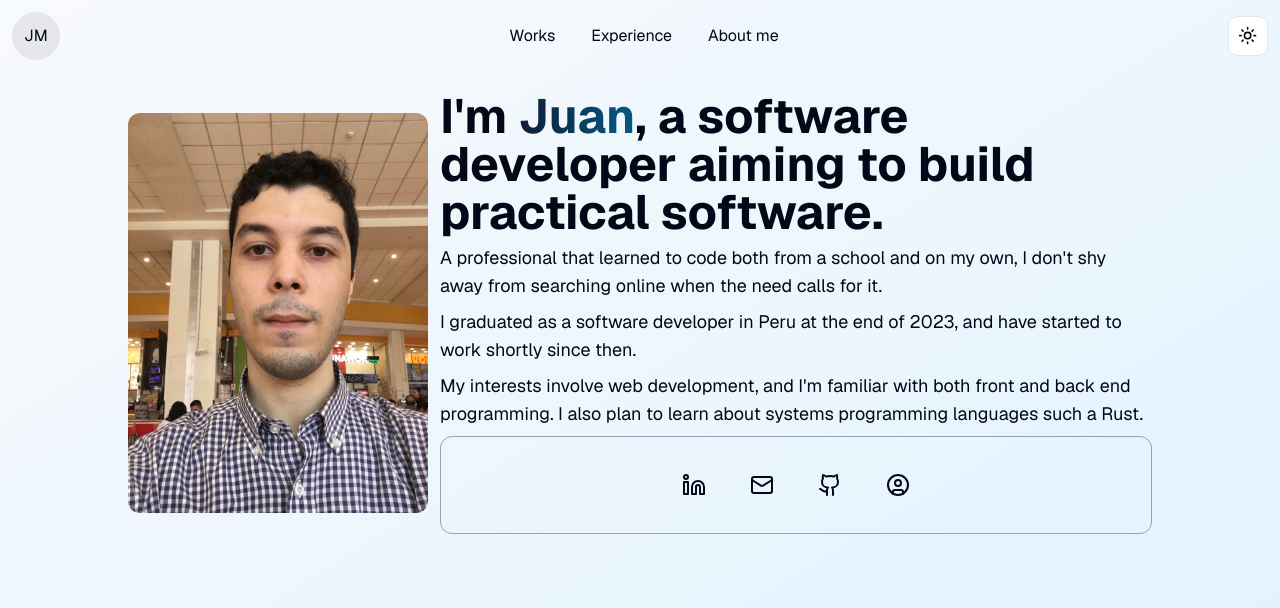
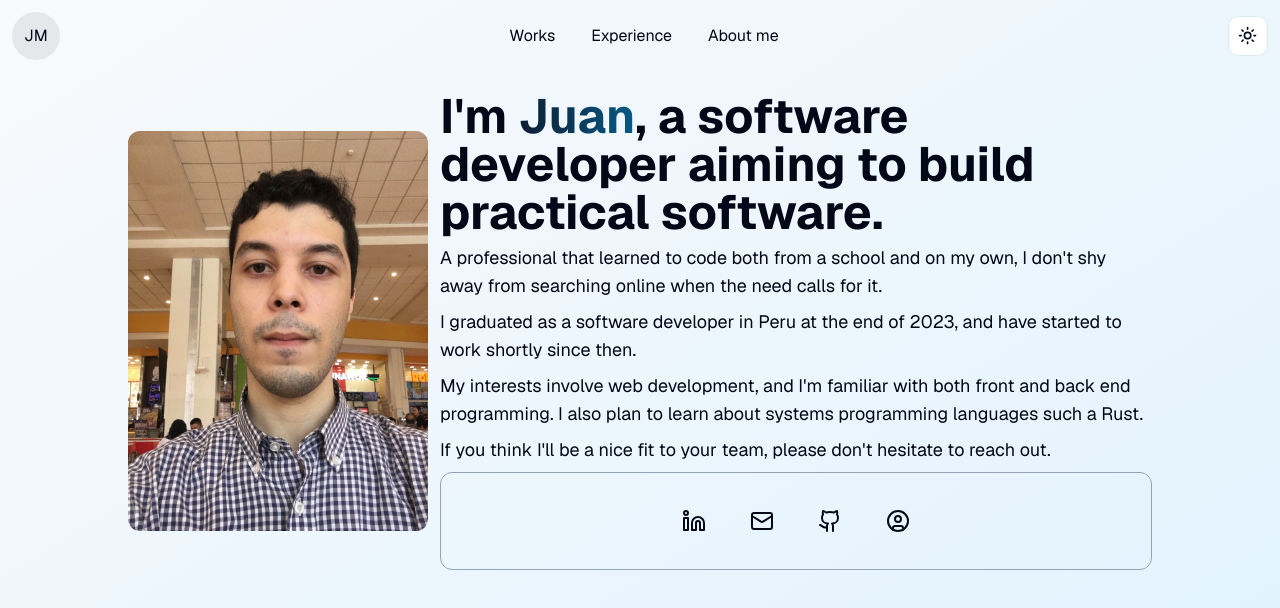
Before and after one commit to marc115/portfolio, a Next.js app: page /me in a window 1280 px wide. Shown: the top 608 px of the page. Built offline with nearby package versions, Linux system fonts and the light colour scheme.

Commit message:
adding conclusion to about me

```diff
--- a/app/me/page.tsx
+++ b/app/me/page.tsx
@@ -17,6 +17,7 @@ export default function Me() {
                     <p>A professional that learned to code both from a school and on my own, I don&apos;t shy away from searching online when the need calls for it.</p>
                     <p>I graduated as a software developer in Peru at the end of 2023, and have started to work shortly since then. </p>
                     <p>My interests involve web development, and I&apos;m familiar with both front and back end programming. I also plan to learn about systems programming languages such a Rust.</p>
+                    <p>If you think I'll be a nice fit to your team, please don't hesitate to reach out.</p>
                     <div className='border border-slate-400 dark:border-white p-5 rounded-lg flex items-center justify-center gap-x-3'>
                         {
                             socials.map((social) => (
```
